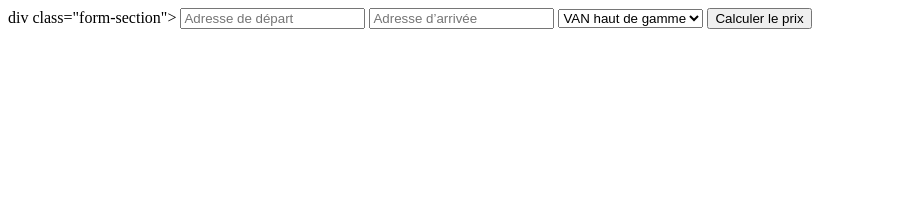
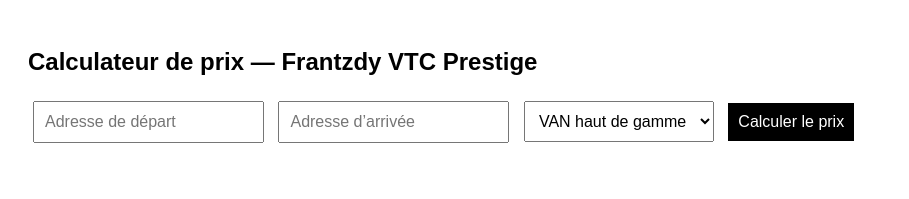
Before and after one commit to frantzdyvtc-cmd/Frantzdy-vtc-prestige, a website: page Public/index.html in a window 1280 px wide. Shown: the whole page, without its empty margins (0-909 px from the left). Drawn offline with Linux system fonts and the light colour scheme.

Commit message:
Refactor index.html for improved structure and styling

```diff
--- a/Public/index.html
+++ b/Public/index.html
@@ -1,4 +1,44 @@
-div class="form-section">
+<!DOCTYPE html>
+<html lang="fr">
+<head>
+    <meta charset="UTF-8">
+    <meta name="viewport" content="width=device-width, initial-scale=1.0">
+    <title>Frantzdy VTC Prestige</title>
+
+    <style>
+        body {
+            font-family: Arial, sans-serif;
+            padding: 20px;
+        }
+
+        .form-section {
+            margin-bottom: 20px;
+        }
+
+        input, select, button {
+            padding: 10px;
+            margin: 5px;
+            font-size: 16px;
+        }
+
+        button {
+            background-color: black;
+            color: white;
+            cursor: pointer;
+            border: none;
+        }
+
+        button:hover {
+            opacity: 0.8;
+        }
+    </style>
+</head>
+
+<body>
+
+<h2>Calculateur de prix — Frantzdy VTC Prestige</h2>
+
+<div class="form-section">
     <input id="start" type="text" placeholder="Adresse de départ">
     <input id="end" type="text" placeholder="Adresse d’arrivée">
 
@@ -11,7 +51,9 @@
     <h3 id="result"></h3>
 </div>
 
-<script>const ORS_API_KEY = "eyJvcmciOiI1YjNjZTM1OTc4NTExMTAwMDFjZjYyNDgiLCJpZCI6IjA1ZDBmMDljMjllYjRiMjI5NzVkNzZhZWVhZGUwNTU3IiwiaCI6Im11cm11cjY0In0=";
+<script>
+const ORS_API_KEY = "eyJvcmciOiI1YjNjZTM1OTc4NTExMTAwMDFjZjYyNDgiLCJpZCI6IjA1ZDBmMDljMjllYjRiMjI5NzVkNzZhZWVhZGUwNTU3IiwiaCI6Im11cm11cjY0In0=";
+
 async function geocode(address) {
     const url = `https://api.openrouteservice.org/geocode/search?api_key=${ORS_API_KEY}&text=${encodeURIComponent(address)}`;
     const res = await fetch(url);
@@ -35,11 +77,12 @@
     const data = await res.json();
 
     const km = data.distanceKm;
-    const price = km * 2.08; // ton tarif
+    const price = km * 2.08;
 
     document.getElementById("result").innerHTML =
         `Distance : ${km.toFixed(1)} km<br>Prix estimé : ${price.toFixed(2)} €`;
 }
 </script>
+
 </body>
 </html>
```
